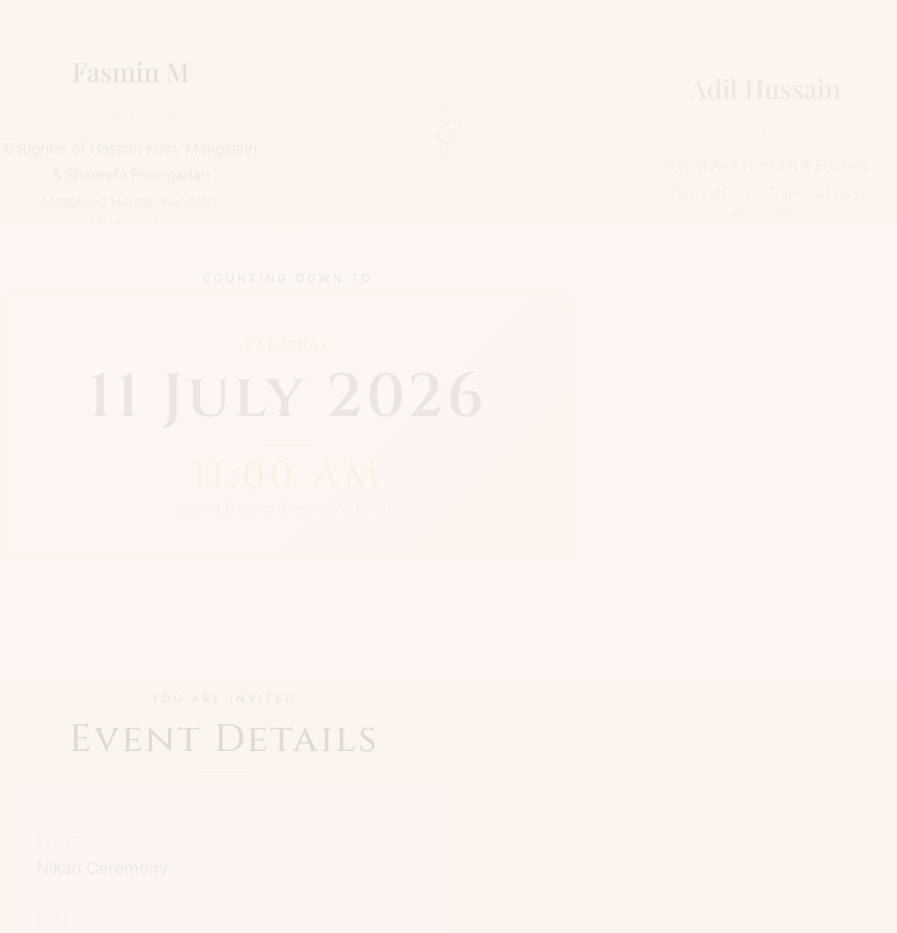
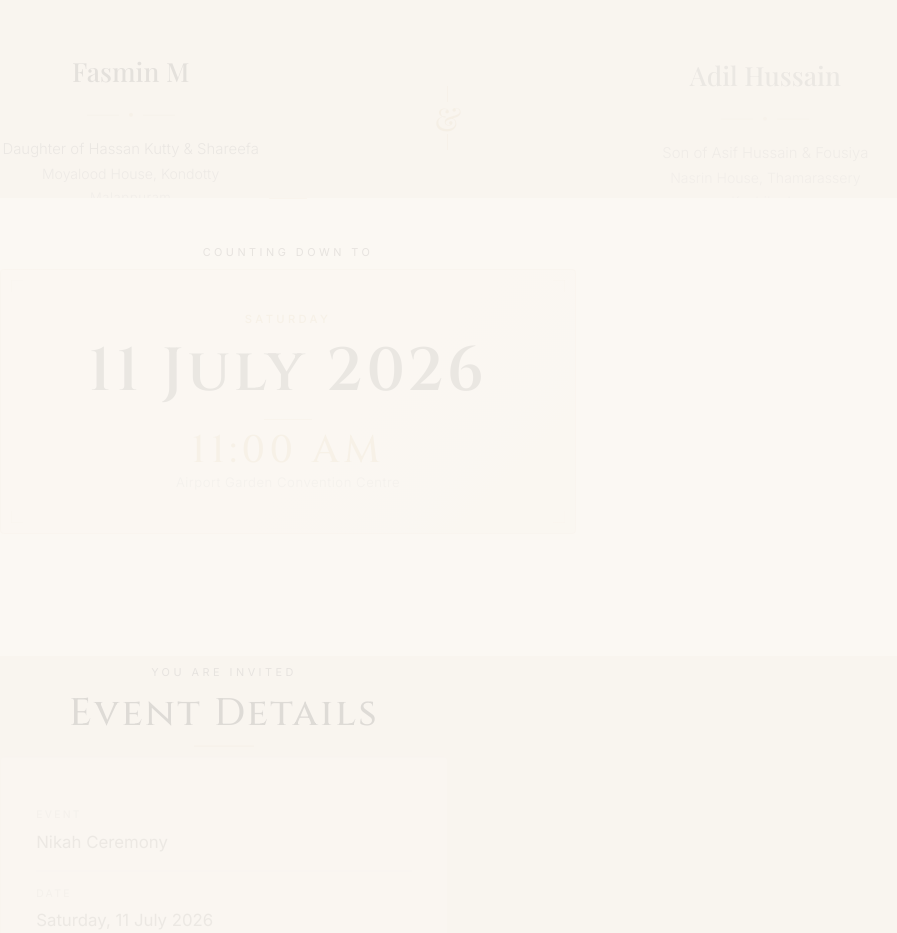
Before and after one commit to lezinhere/nikah-invitation, a React (Vite) app: page / in a window 1280 px wide. Shown: the part 1060-1993 px from the top of the page, without its empty margins (0-897 px from the left). Built offline with nearby package versions, Linux system fonts and the light colour scheme; a web font is replaced by a local one.

Commit message:
fix: shorten bride lineage text

```diff
--- a/src/components/CoupleSection.jsx
+++ b/src/components/CoupleSection.jsx
@@ -185,7 +185,7 @@ export default function CoupleSection() {
           <PersonCard
             initial="F"
             name="Fasmin M"
-            lineage="Daughter of Hassan Kutty Mangalath & Shareefa Poongadan"
+            lineage="Daughter of Hassan Kutty & Shareefa"
             house="Moyalood House, Kondotty"
             location="Malappuram"
             delay={0.1}
```
